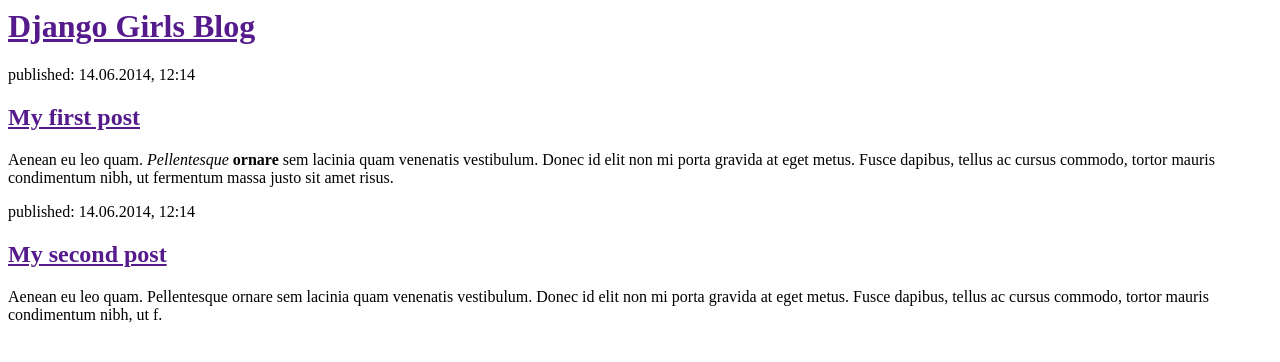
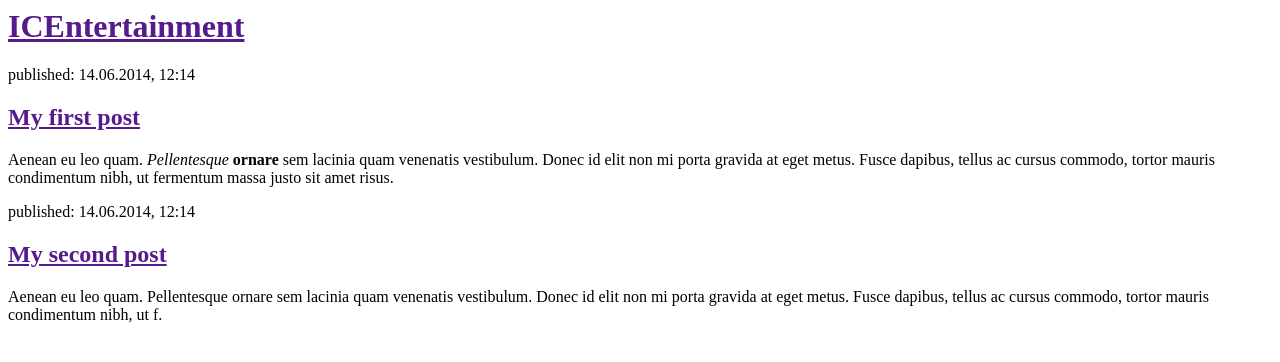
Before and after one commit to GabriellBP/ICEntertainment, a Django app: page / in a window 1280 px wide. Shown: the top 362 px of the page. Run offline with Django 3.2, Linux system fonts and the light colour scheme.

Commit message:
Testing the HTML of the site.

```diff
--- a/ICEntertainment/templates/ICEntertainment/post_list.html
+++ b/ICEntertainment/templates/ICEntertainment/post_list.html
@@ -4,7 +4,7 @@
     </head>
     <body>
         <div>
-            <h1><a href="">Django Girls Blog</a></h1>
+            <h1><a href="">ICEntertainment</a></h1>
         </div>
 
         <div>
```
